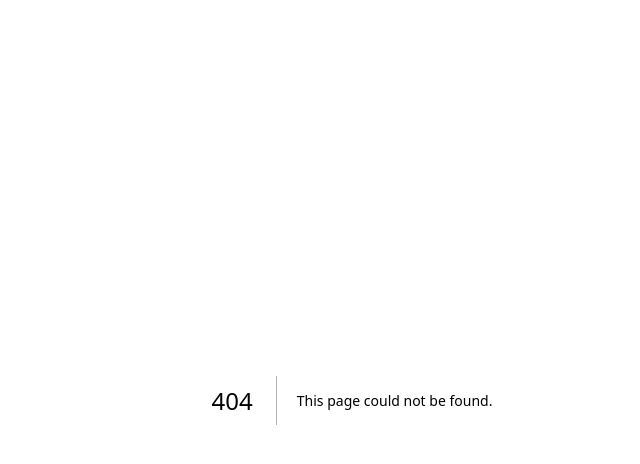
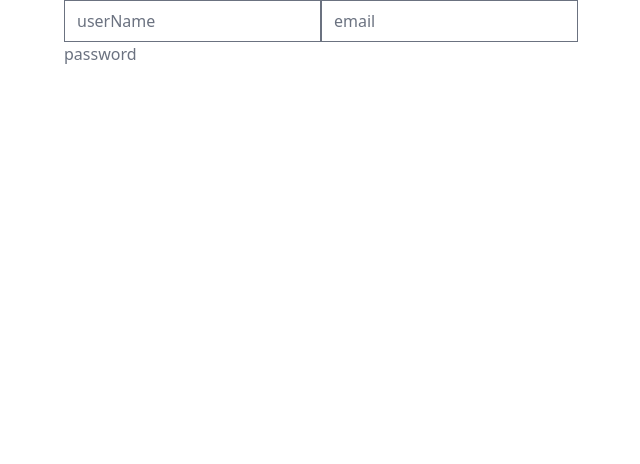
Before and after one commit to genioustar/carrot-market, a Next.js app: page /form in a window 1280 px wide. Before the commit this address had no page. Shown: the top 464 px of the page, without its empty margins (288-928 px from the left). Built offline with nearby package versions, Linux system fonts and the light colour scheme.

Commit message:
react hook form 관련 마무리

```diff
--- /dev/null
+++ b/pages/form.tsx
@@ -0,0 +1,11 @@
+export default function Forms() {
+  return (
+    <div>
+      <form>
+        <input type="text" placeholder="userName" />
+        <input type="email" placeholder="email" />
+        <input type="password " placeholder="password" />
+      </form>
+    </div>
+  );
+}
```
Also changed, not shown: 1 other file (tests, documents, lock files or other folders).
